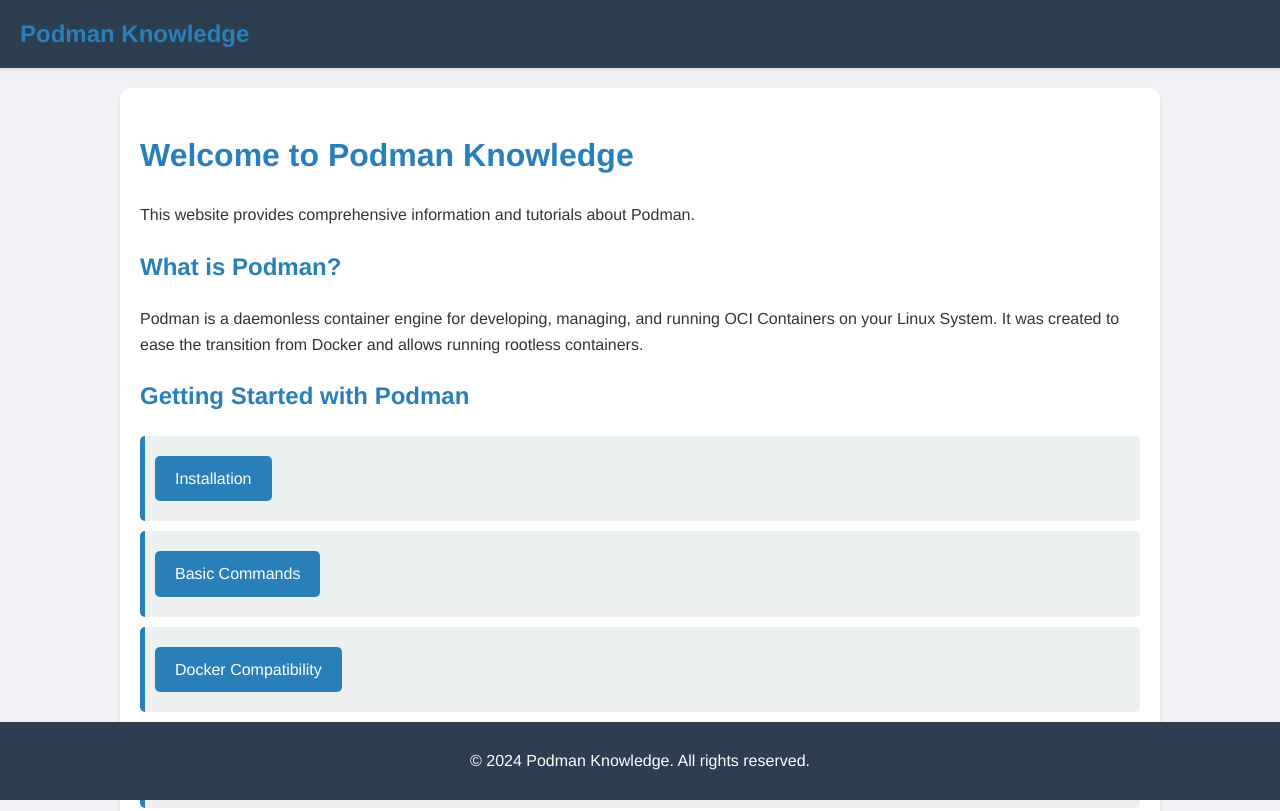
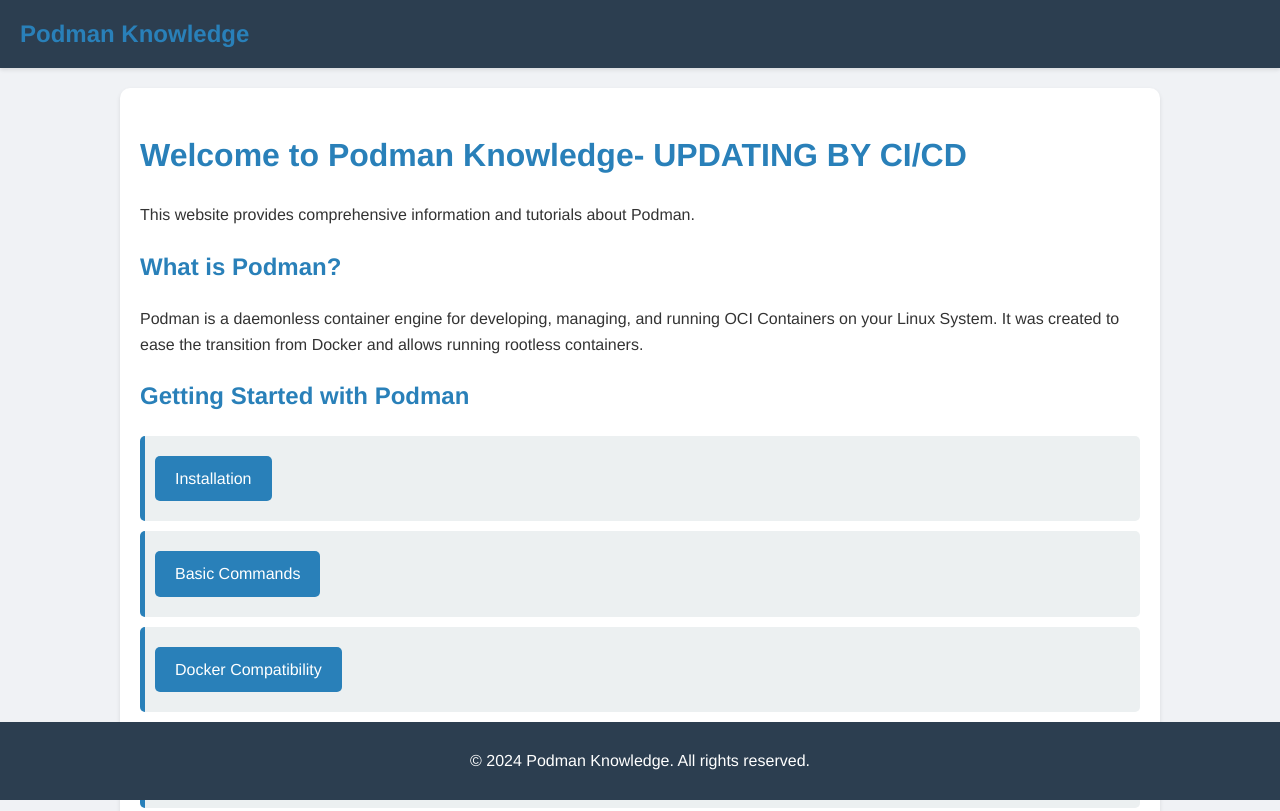
Before and after one commit to vutd22uit/DEMOPODMAN, a plain HTML site: page index.html in a window 1280 px wide. Shown: the top 811 px of the page. Drawn offline with Linux system fonts and the light colour scheme.

Commit message:
Update index.html

```diff
--- a/index.html
+++ b/index.html
@@ -3,7 +3,7 @@
 <head>
     <meta charset="UTF-8">
     <meta name="viewport" content="width=device-width, initial-scale=1.0">
-    <title>Podman Knowledge - CI/CD</title>
+    <title>Podman Knowledge </title>
     <style>
         body {
             font-family: 'Helvetica Neue', Helvetica, Arial, sans-serif;
@@ -98,7 +98,7 @@
         <h1>Podman Knowledge</h1>
     </div>
     <div class="container">
-        <h1>Welcome to Podman Knowledge</h1>
+        <h1>Welcome to Podman Knowledge- UPDATING BY CI/CD  </h1>
         <p>This website provides comprehensive information and tutorials about Podman.</p>
 
         <h2>What is Podman?</h2>
```
